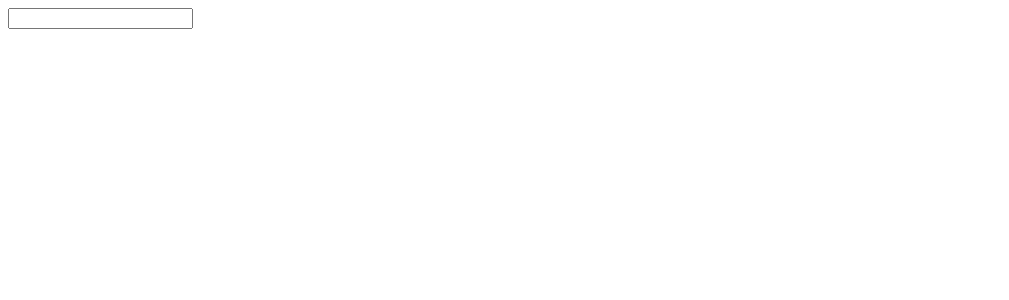
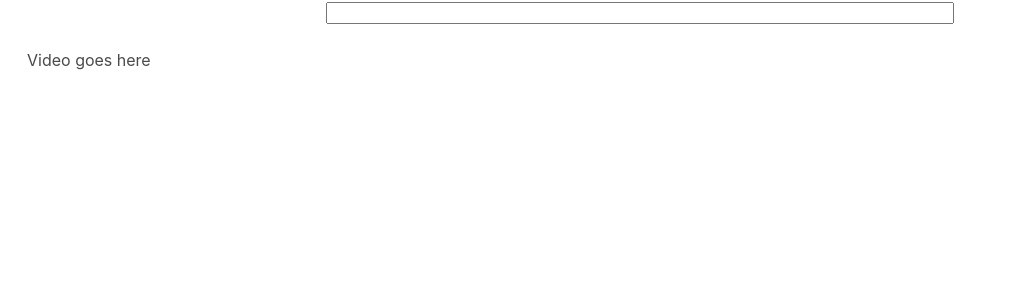
Before and after one commit to SparksFullStack/vue-youtube-app, a Vue app: page / in a window 1280 px wide. Shown: the top 300 px of the page, without its empty margins (0-1009 px from the left). Built offline with nearby package versions, Linux system fonts and the light colour scheme.

Commit message:
bulma added and structuring done for components

```diff
--- a/package.json
+++ b/package.json
@@ -9,6 +9,7 @@
   },
   "dependencies": {
     "axios": "^0.19.0",
+    "bulma": "^0.7.5",
     "core-js": "^2.6.5",
     "vue": "^2.6.10"
   },
--- a/src/App.vue
+++ b/src/App.vue
@@ -2,10 +2,17 @@
 
 <template>
     <div>
-        <SearchBar @termChange="onTermChange">
-        </SearchBar>
-        <VideoList :videos="videos">
-        </VideoList>
+        <div class="columns is-centered">
+            <SearchBar @termChange="onTermChange" class="column is-half">
+            </SearchBar>
+        </div>
+        <div class="columns main-column">
+            <div class="column is-two-thirds">
+                Video goes here
+            </div>
+            <VideoList :videos="videos" class="column is-one-third">
+            </VideoList>
+        </div>
     </div>
 </template>
 
@@ -44,3 +51,11 @@ export default {
     }
 };
 </script>
+
+<style>
+    @import "~bulma/css/bulma.css";
+    .main-column {
+        margin-left: 15px;
+        margin-right: 15px;
+    }
+</style>
--- a/src/components/SearchBar.vue
+++ b/src/components/SearchBar.vue
@@ -1,5 +1,5 @@
 <template>
-    <div>
+    <div class="searchBarContainer">
         <input @input="onInput" @change="onInputChange"/>
     </div>
 </template>
@@ -24,5 +24,8 @@ export default {
 </script>
 
 <style scoped>
-
+    .searchBarContainer,
+    .searchBarContainer > input {
+        width: 100%;
+    }
 </style>
--- a/src/components/VideoList.vue
+++ b/src/components/VideoList.vue
@@ -1,6 +1,6 @@
 <template>
     <ul>
-        <VideoListItem v-bind:key="video.etag" v-for="video in videos">
+        <VideoListItem :key="video.etag" v-for="video in videos" :video="video">
         </VideoListItem>
     </ul>
 </template>
--- a/src/components/VideoListItem.vue
+++ b/src/components/VideoListItem.vue
@@ -1,12 +1,21 @@
 <template>
-    <li>
-        Video List Item
+    <li class="columns">
+        <div class="column is-one-quarter">
+            test1
+        </div>
+
+        <div class="column">
+            {{ video.snippet.title }}
+        </div>
     </li>
 </template>
 
 <script>
 export default {
-    name: 'VideoListItem'
+    name: 'VideoListItem',
+    props: {
+        video: Object
+    }
 }
 </script>
 
```
Also changed, not shown: 1 other file (tests, documents, lock files or other folders).
